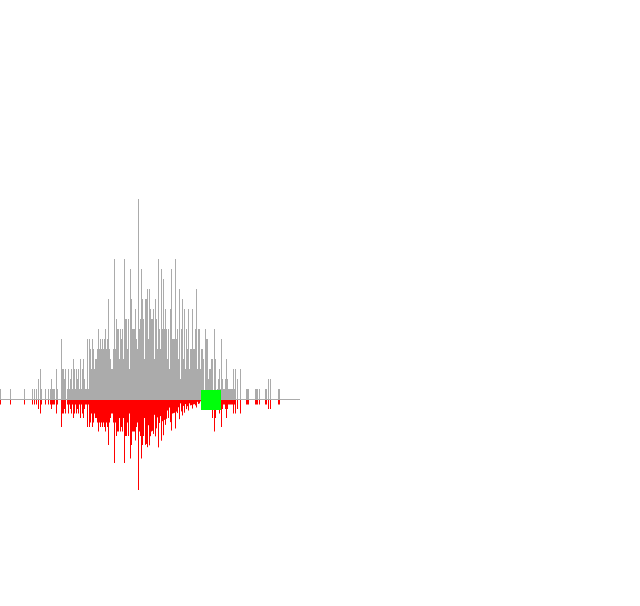
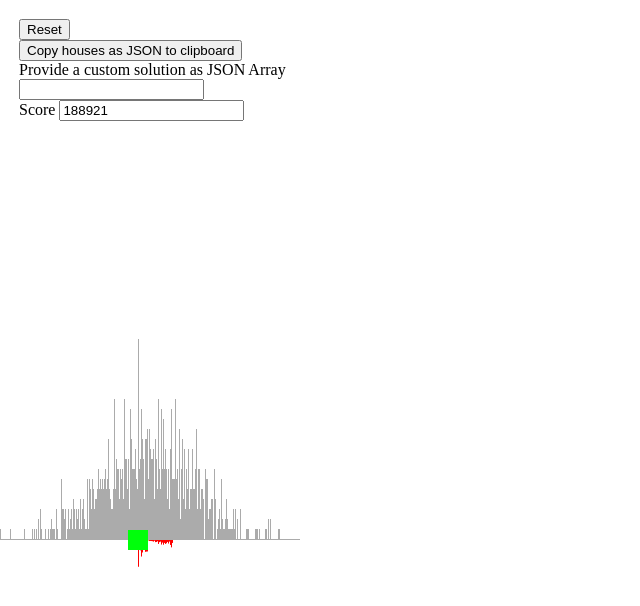
Before and after one commit to QTimort/Snowplow-problem, a website built with webpack: page src/index.html in a window 1280 px wide. Shown: the whole page, without its empty margins (0-640 px from the left). Built offline with nearby package versions, Linux system fonts and the light colour scheme.

Commit message:
Add: Split solver Add: Copy houses to clipboard and custom solution and score

```diff
--- a/src/canvas.js
+++ b/src/canvas.js
@@ -2,21 +2,72 @@ const Solver = require("./solver");
 const Map = require('./map.js');
 const Graph = require('./graph.js');
 
+const reset = document.getElementById('reset');
+const score = document.getElementById('score');
+const customSolution = document.getElementById('customsolution');
+const copyMap = document.getElementById('copymap');
 const canvas = document.querySelector('canvas');
 canvas.width = innerWidth;
 canvas.height = innerHeight;
 
-const map = new Map(1000);
-const graph = new Graph(canvas, map);
-const solution = Solver.greedySolve(map);
-let frame = 0;
+let map = new Map(1000);
+let graph = new Graph(canvas, map);
+let activeSolution;
+let frame;
+
+function init() {
+    map.reset();
+    frame = 0;
+}
+
+function copyMapValuesToClipboard() {
+    navigator.clipboard.writeText(JSON.stringify(map.houses)).then(function() {
+        console.log('Async: Copying to clipboard was successful!');
+    }, function(err) {
+        console.error('Async: Could not copy text: ', err);
+    });
+}
+
+function isValidSolution(solution) {
+    const sortedSolution = new Float32Array(solution).sort();
+    if (solution.length !== map.houses.length) {
+        console.error("Solution cleans too few / much houses! Expected " + map.houses.length + " houses but got " + solution.length);
+        return false;
+    }
+    for (let i = 0; i < solution.length; ++i) {
+        if (map.houses[i] !== sortedSolution[i]) {
+            console.error("Solution does not clean house at " + map.houses[i]);
+            return false;
+        }
+    }
+    return true;
+}
+
+function setSolution(solution) {
+    if (isValidSolution(solution)) {
+        activeSolution = solution;
+        init();
+    }
+}
 
 function animate() {
     requestAnimationFrame(animate);
-    map.moveSnowPlow(solution[frame % solution.length], frame);
+    if (activeSolution === undefined || activeSolution === null) {
+        return;
+    }
+    map.moveSnowPlow(activeSolution[frame]);
     graph.clear();
-    graph.draw(frame);
-    ++frame;
+    graph.draw();
+    if (frame < activeSolution.length) {
+        ++frame;
+    }
+    score.value = Math.round(map.score);
+
 }
 
+reset.onclick = function() {init();};
+copyMap.onclick = function() {copyMapValuesToClipboard();};
+customSolution.oninput = function() {setSolution(JSON.parse(customSolution.value));};
+
+setSolution(Solver.splitSolve(map));
 animate();
--- a/src/graph.js
+++ b/src/graph.js
@@ -10,7 +10,7 @@ class Graph {
     this._snowPlowSize = 10;
   }
 
-  draw(frame) {
+  draw() {
     const step = (this._map.max - this._map.min) / this._width;
     let max = this._map.min;
     let lastIndex = 0;
@@ -22,12 +22,12 @@ class Graph {
       this._ctx.fillRect(i, this._height / 2, 1, -(houses.length * 10 + 1));
       let avgTime = 0;
       for (let j = 0; j < houses.length; ++j) {
-        avgTime += (frame - this._map.lastClean[houses[j]]);
+        avgTime += (this._map.lastClean[houses[j]]);
       }
       //avgTime /= houses.length;
-      avgTime /= 100;
-      if (avgTime > 100) {
-        avgTime = 100;
+      avgTime /= 1000;
+      if (avgTime > 200) {
+        avgTime = 200;
       }
       this._ctx.fillStyle = "#FF0000";
       this._ctx.fillRect(i, this._height / 2, 1, avgTime);
--- a/src/index.html
+++ b/src/index.html
@@ -9,7 +9,25 @@
         }
     </style>
 </head>
-<body>
+<body style="margin: 0; overflow: hidden">
+    <div style="float: left; width: 30%; padding: 19px">
+        <div class>
+            <button id="reset">Reset</button>
+        </div>
+        <div class>
+            <button id="copymap">Copy houses as JSON to clipboard</button>
+        </div>
+        <div class>
+            Provide a custom solution as JSON Array
+            <input type="text" id="customsolution">
+        </div>
+        <div>
+            <div>
+                Score
+                <input type="number" id="score" readonly>
+            </div>
+        </div>
+    </div>
     <canvas></canvas>
 </body>
 </html>
--- a/src/map.js
+++ b/src/map.js
@@ -4,12 +4,20 @@ class Map {
     constructor(size) {
         this._size = size;
         this._houses = new Float32Array(size);
-        this._lastClean = new Float32Array(size);
+        this._lastClean = new Array(size);
         this._snowPlowX = 0;
         this._min = 0;
         this._max = 0;
         this._time = 0;
+        this._score = 0;
         this.initHouses();
+        this.initLastClean();
+    }
+
+    reset() {
+        this._snowPlowX = 0;
+        this._time = 0;
+        this._score = 0;
         this.initLastClean();
     }
 
@@ -32,11 +40,16 @@ class Map {
         }
     }
 
-    moveSnowPlow(x, step) {
+    moveSnowPlow(x) {
+        const prevSnowPlowX = this._snowPlowX;
         this._snowPlowX = x;
         for (let i = 0; i < this._size && this._houses[i] <= x; ++i) {
             if (this.houses[i] === x) {
-                this.lastClean[i] = step;
+                this._time += Math.abs(prevSnowPlowX - this.snowPlowX);
+                if (this.lastClean[i] === 0) {
+                    this._score += this._time;
+                    this.lastClean[i] = this._time;
+                }
             }
         }
     }
@@ -73,6 +86,10 @@ class Map {
         return this._snowPlowX;
     }
 
+    get score() {
+        return this._score;
+    }
+
     get houses() {
         return this._houses;
     }
--- a/src/solver.js
+++ b/src/solver.js
@@ -5,6 +5,31 @@ class Solver {
         for (let i = 0; i < houses.length; ++i) {
             steps.push(houses[i]);
         }
+        return steps;
+    }
+
+    static fillInterval(arr, houses, begin, end) {
+        if (begin > end) {
+            for (let i = begin; i >= end; --i) {
+                arr.push(houses[i]);
+            }
+        } else {
+            for (let i = begin; i <= end; ++i) {
+                arr.push(houses[i]);
+            }
+        }
+    }
+
+    static splitSolve(map) {
+        const houses = map.houses;
+        let steps = [];
+        // todo make it not hard coded
+        Solver.fillInterval(steps, houses,500, 700);
+        Solver.fillInterval(steps,houses,499, 300);
+        Solver.fillInterval(steps,houses, 701, 800);
+        Solver.fillInterval(steps,houses, 299, 100);
+        Solver.fillInterval(steps,houses, 801, 999);
+        Solver.fillInterval(steps,houses,99, 0);
         return steps;
     }
 
```
Also changed, not shown: dist/index.html, dist/js/canvas.bundle.js, 1 other file.
